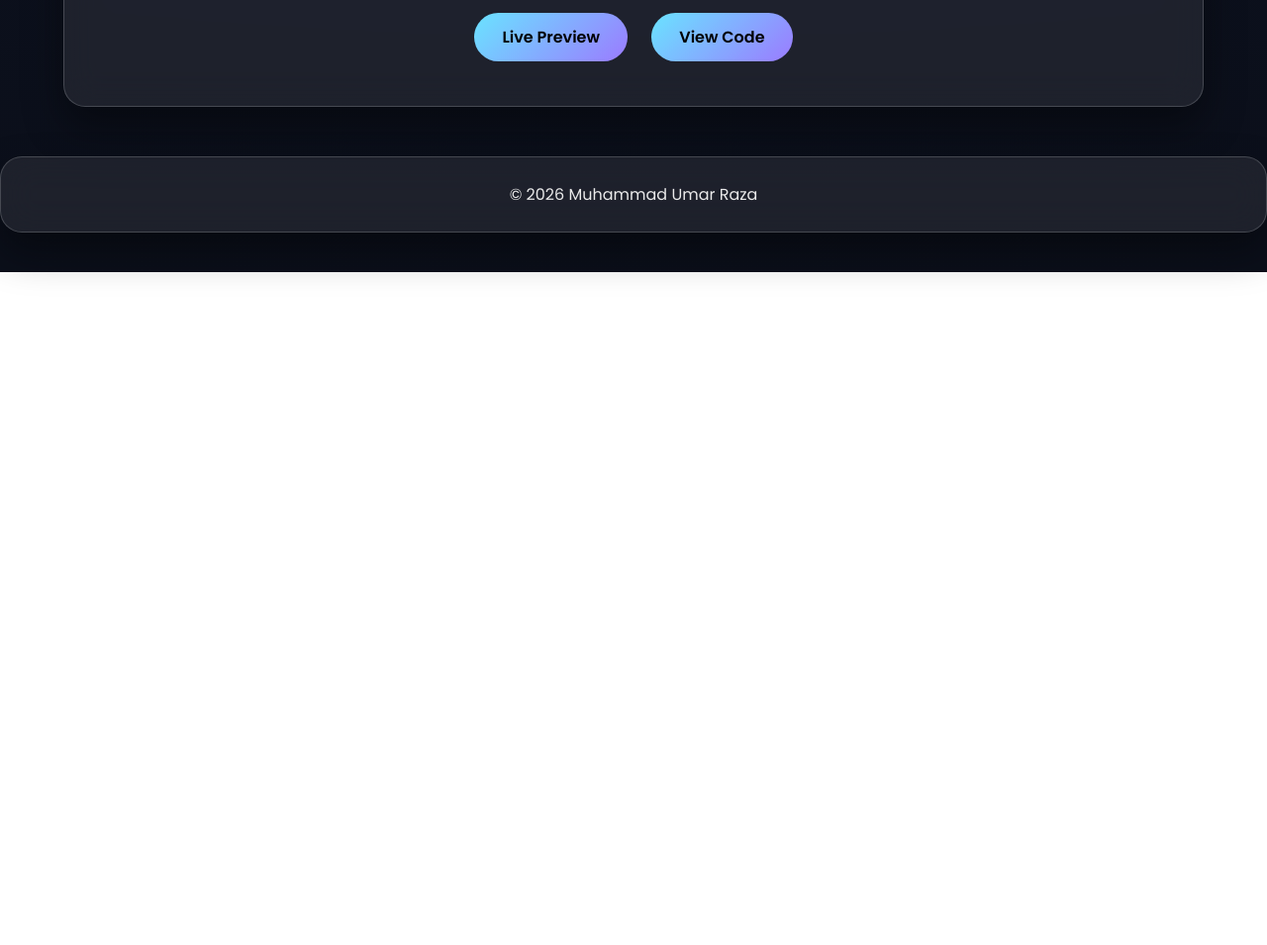
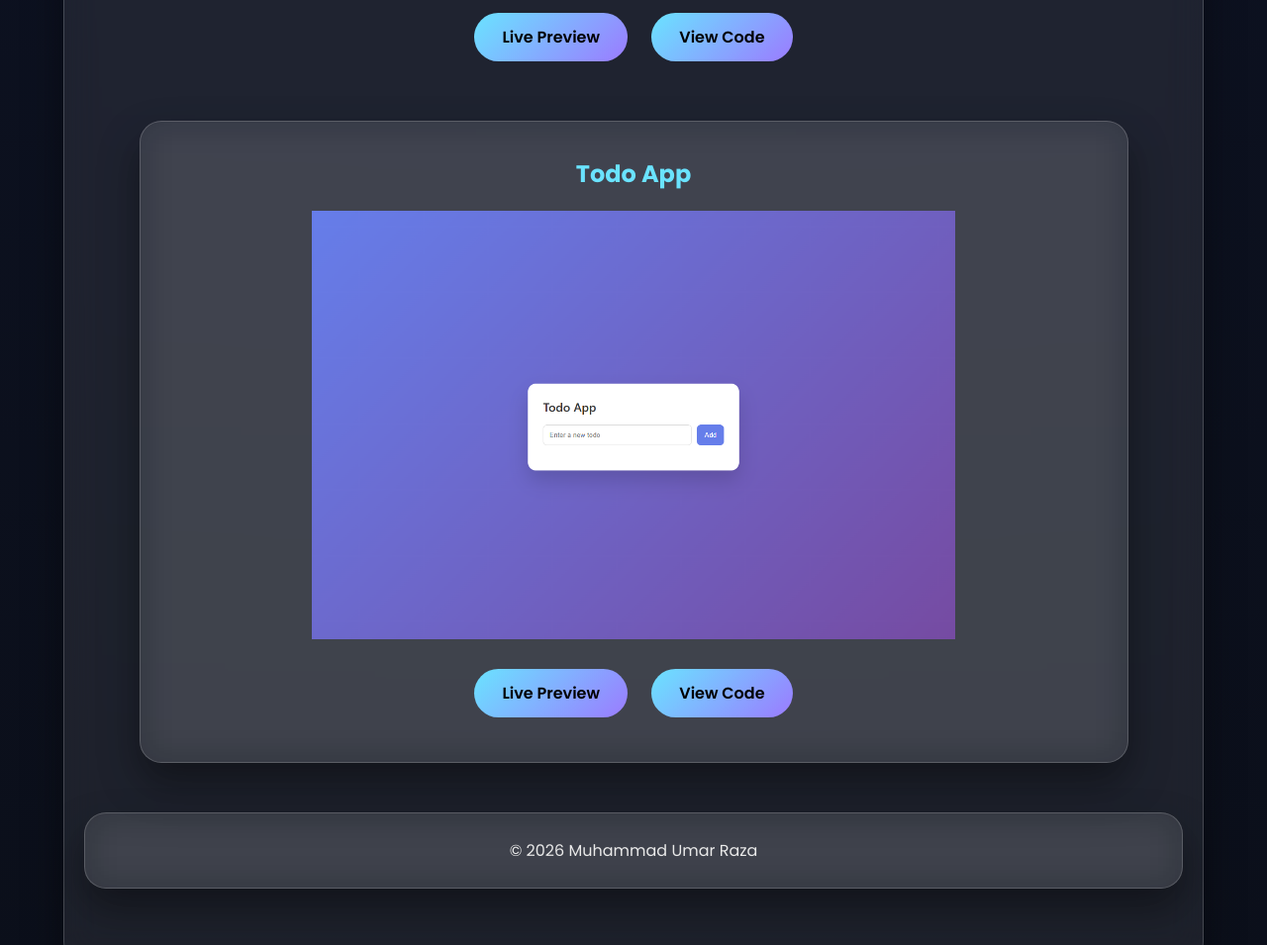
Before and after one commit to UmarOffical1/SMIT-Assignment, a plain HTML site: page index.html in a window 1280 px wide. Shown: the part 5000-5955 px from the top of the page at 99% size. Before the commit the page ends 5275 px from the top, so only its background shows below. Drawn offline with nearby package versions, Linux system fonts and the light colour scheme.

Commit message:
todo done

```diff
--- a/index.html
+++ b/index.html
@@ -51,6 +51,7 @@
           <li><a href="#calculator">Calculator</a></li>
           <li><a href="#clock">Digital Clock</a></li>
           <li><a href="#color">Color Game</a></li>
+          <li><a href="#Todo">Todo App</a></li>
         </ul>
       </li>
     </ul>
@@ -129,7 +130,8 @@
     <img src="./Screenshot 2026-01-14 202357.png" class="preview">
     <div class="buttons">
       <a href="./Javascript/Calculator/index.html" target="_blank" class="btn">Live Preview</a>
-      <a href="https://github.com/UmarOffical1/SMIT-Assignment/tree/main/Javascript/Calculator/" class="btn">View Code</a>
+      <a href="https://github.com/UmarOffical1/SMIT-Assignment/tree/main/Javascript/Calculator/" class="btn">View
+        Code</a>
     </div>
 
   </section>
@@ -148,7 +150,16 @@
     <img src="./Screenshot 2026-02-14 152557.png" class="preview">
     <div class="buttons">
       <a href="./Javascript/color-game/index.html" target="_blank" class="btn">Live Preview</a>
-      <a href="https://github.com/UmarOffical1/SMIT-Assignment/tree/main/Javascript/color-game" class="btn">View Code</a>
+      <a href="https://github.com/UmarOffical1/SMIT-Assignment/tree/main/Javascript/color-game" class="btn">View
+        Code</a>
+    </div>
+    <section id="Todo" class="section glass" data-aos="fade-up">
+      <h2>Todo App</h2>
+      <img src="./Screenshot 2026-04-16 172056.png" class="preview">
+      <div class="buttons">
+        <a href="./Javascript/Todo App/index.html" target="_blank" class="btn">Live Preview</a>
+        <a href="https://github.com/UmarOffical1/SMIT-Assignment/tree/main/Javascript/Todo App" class="btn">View
+          Code</a>
       </div>
 
     </section>
```
Also changed, not shown: Screenshot 2026-04-16 172056.png (added). Lines whose indentation alone changed are shown as unchanged.
